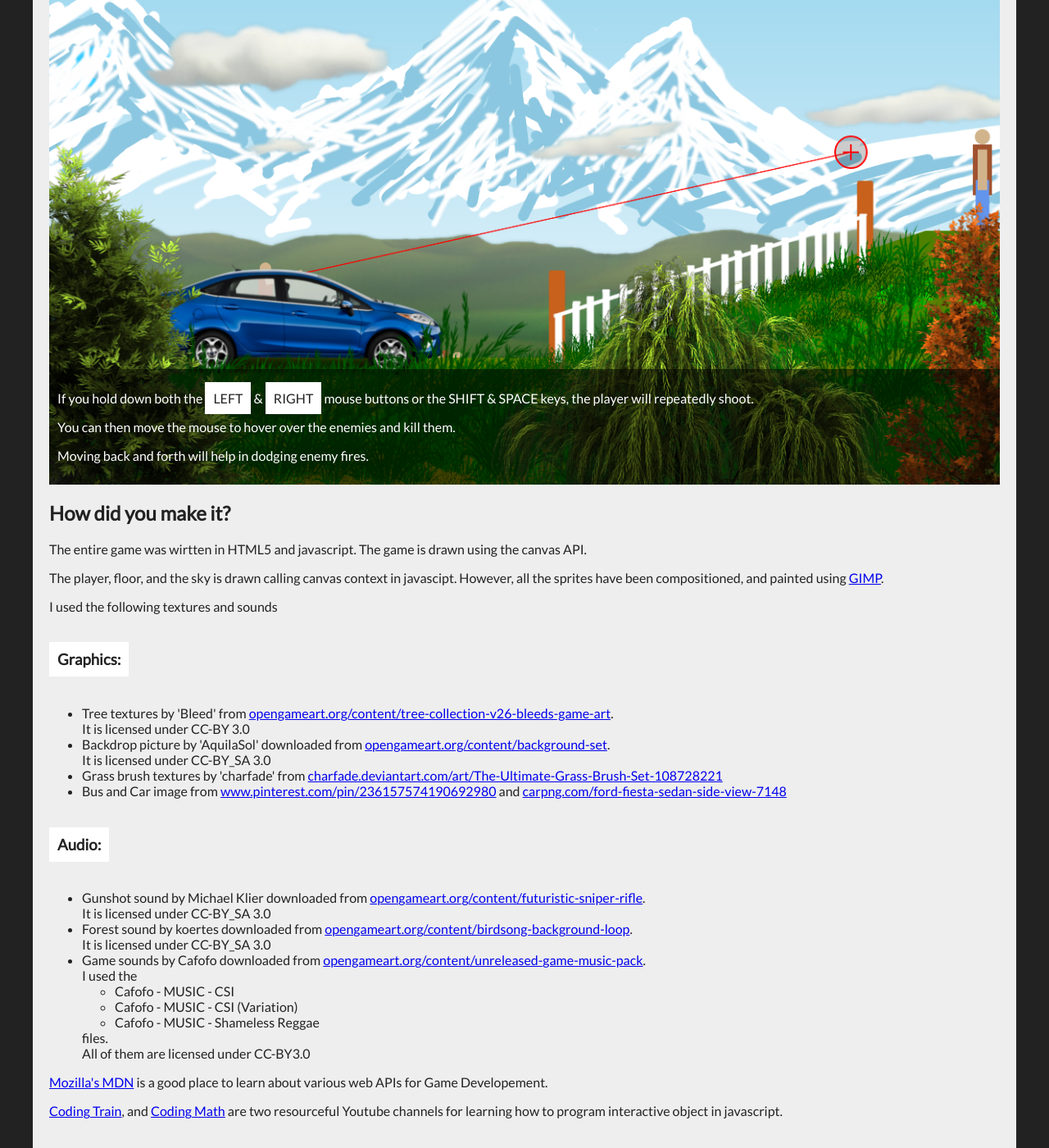
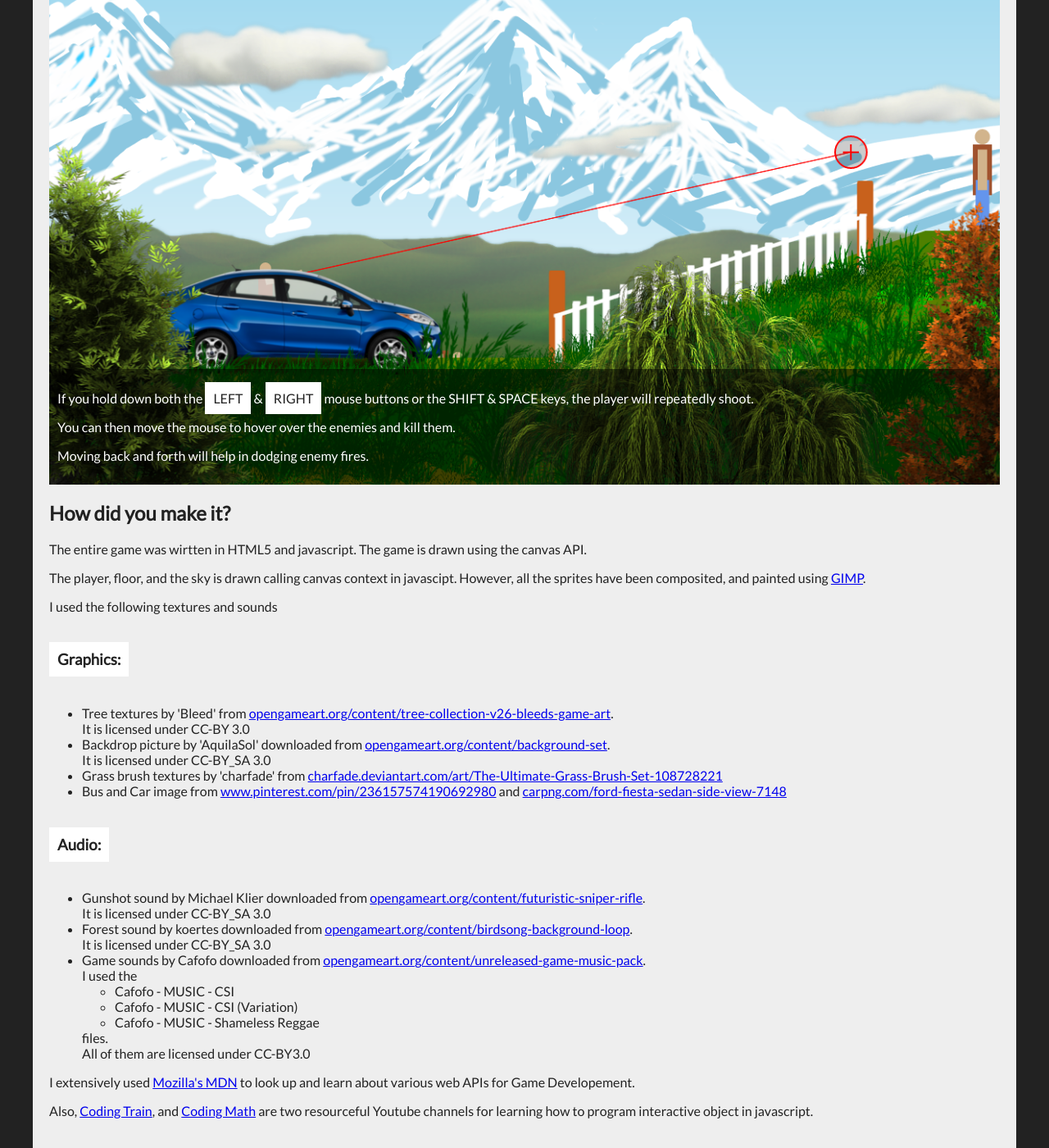
Before and after one commit to nrayamajhee/nrayamajhee.github.io, a Jekyll site: the page Moordenaar/Player.html, which Jekyll copies as it is, in a window 1280 px wide and 1400 px high, scrolled down 2364 px. Shown: the whole window at 82% size. Built offline with Jekyll 4.4.1, drawn with Linux system fonts in a browser that asks for light colours.

Commit message:
Typo and bad grammar

```diff
--- a/Moordenaar/Player.html
+++ b/Moordenaar/Player.html
@@ -138,7 +135,7 @@ permalink: /Moordenaar/
                 </article>
                 <h2>How did you make it?</h2>
                 <p>The entire game was wirtten in HTML5 and javascript. The game is drawn using the canvas API.<p>
-                <p>The player, floor, and the sky is drawn calling canvas context in javascipt. However, all the sprites have been compositioned, and painted using <a href="https://www.gimp.org">GIMP</a>.
+                <p>The player, floor, and the sky is drawn calling canvas context in javascipt. However, all the sprites have been composited, and painted using <a href="https://www.gimp.org">GIMP</a>.
                 <p>I used the following textures and sounds</p>
                 <h3>Graphics:</h3>
                 <ul>
@@ -162,8 +159,8 @@ permalink: /Moordenaar/
                         <br>All of them are licensed under CC-BY3.0
                     </li>
                 </ul>
-                <p><a href="https://developer.mozilla.org/en-US/docs/Games">Mozilla's MDN</a> is a good place to learn about various web APIs for Game Developement.</p>
-                <p><a href="https://www.youtube.com/user/shiffman">Coding Train</a>, and <a href="https://www.youtube.com/user/codingmath/playlists">Coding Math</a> are two resourceful Youtube channels for learning how to program interactive object in javascript.</p>
+                <p>I extensively used <a href="https://developer.mozilla.org/en-US/docs/Games">Mozilla's MDN</a> to look up and learn about various web APIs for Game Developement.</p>
+                <p>Also, <a href="https://www.youtube.com/user/shiffman">Coding Train</a>, and <a href="https://www.youtube.com/user/codingmath/playlists">Coding Math</a> are two resourceful Youtube channels for learning how to program interactive object in javascript.</p>
             </docs>
         </game>
         <script src="Physics.js"></script>
```
Also changed, not shown: other parts of Moordenaar/Player.html (+0 -3 lines).
